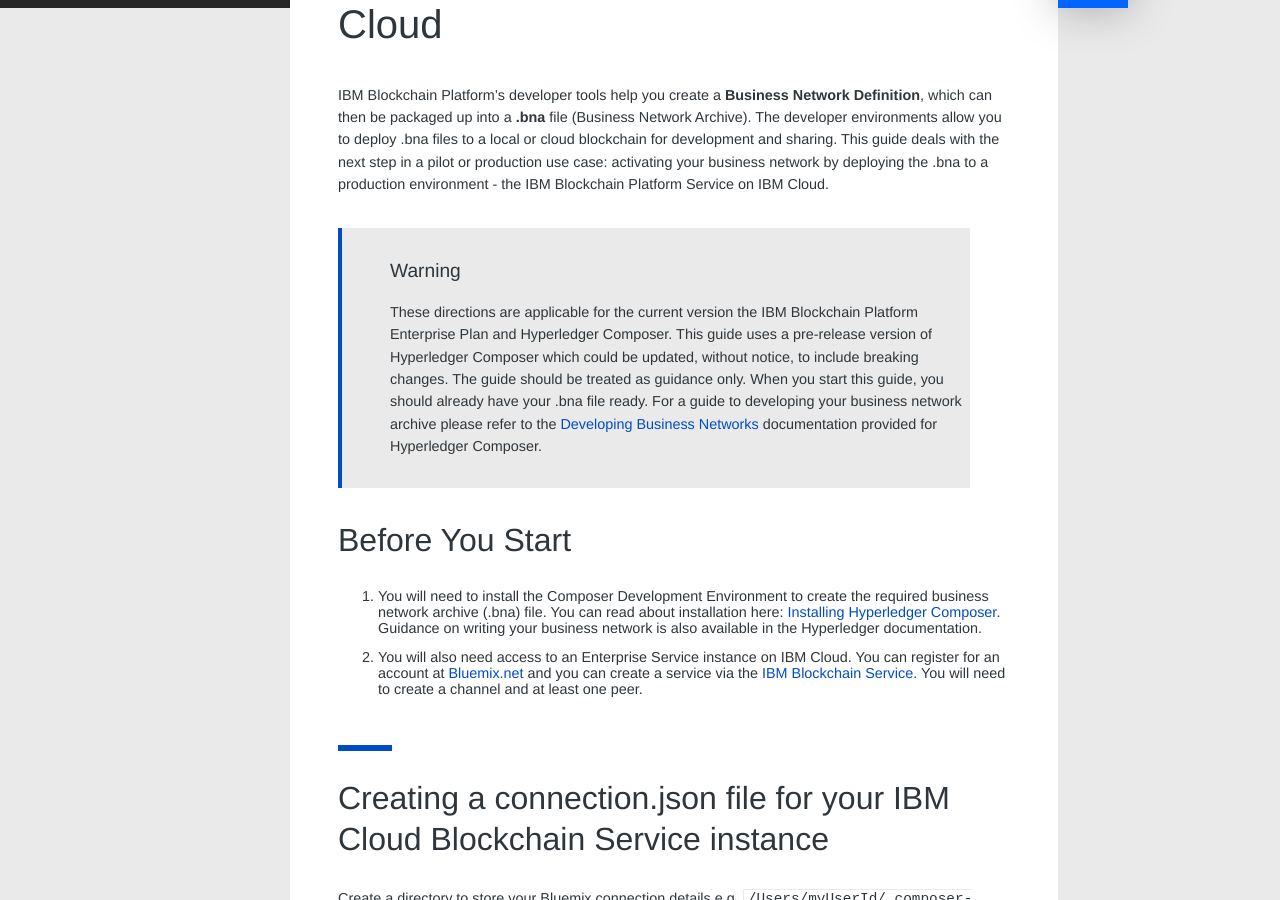
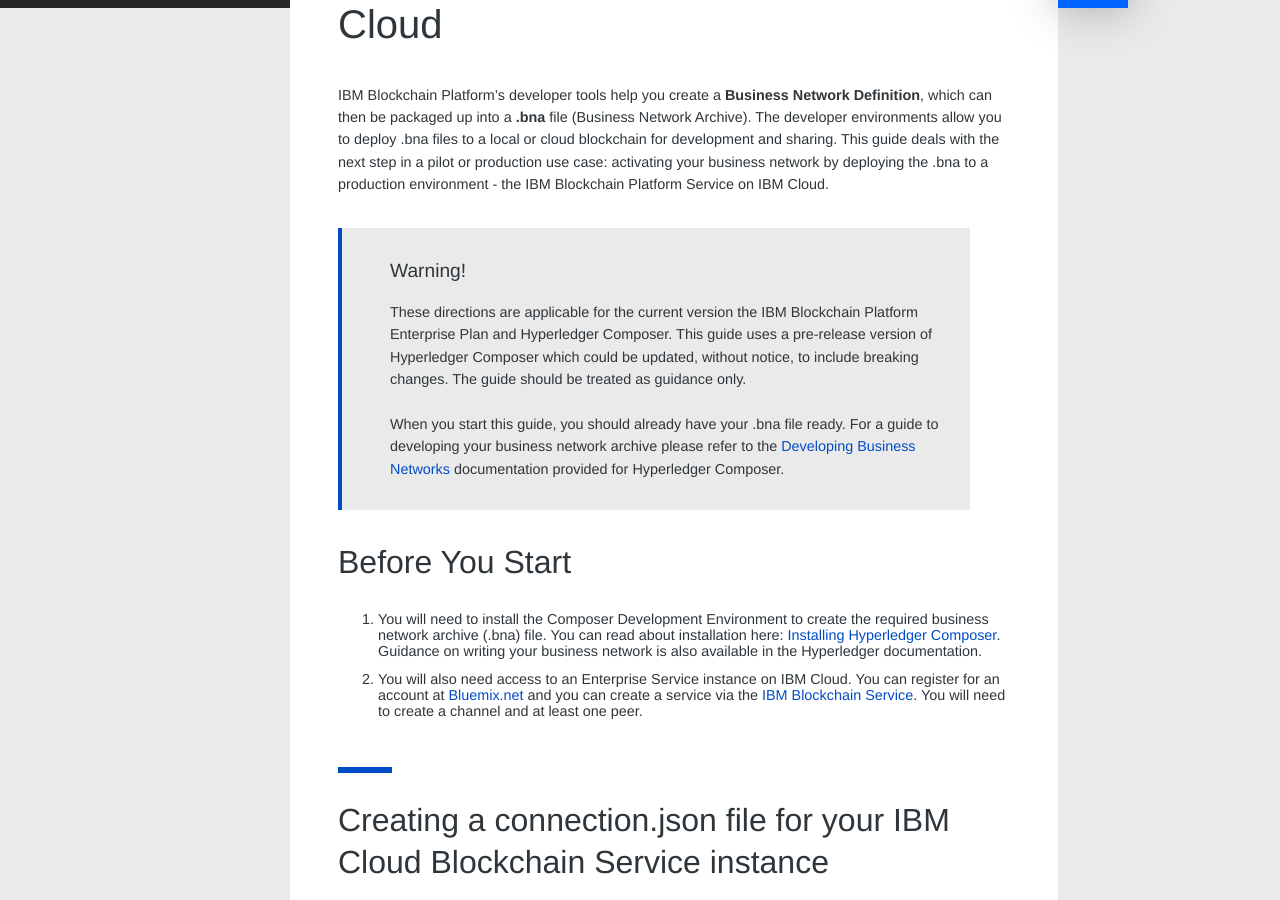
Before and after one commit to IBM-Blockchain-Archive/ibm-blockchain.github.io, a Jekyll site: the page built from _pages/08_HSBN Deployment.md, in a window 1280 px wide and 900 px high, scrolled down 528 px. Built offline with Jekyll 4.4.1, drawn with Linux system fonts in a browser that asks for light colours; some web fonts are replaced.

```diff
--- a/_pages/08_HSBN Deployment.md
+++ b/_pages/08_HSBN Deployment.md
@@ -11,8 +11,8 @@ order: 1
 IBM Blockchain Platform's developer tools help you create a **Business Network Definition**, which can then be packaged up into a **.bna** file (Business Network Archive).  The developer environments allow you to deploy .bna files to a local or cloud blockchain for development and sharing.
 This guide deals with the next step in a pilot or production use case: activating your business network by deploying the .bna to a production environment - the IBM Blockchain Platform Service on IBM Cloud.
 
-> ### Warning
-> These directions are applicable for the current version the IBM Blockchain Platform Enterprise Plan and Hyperledger Composer. This guide uses a pre-release version of Hyperledger Composer which could be updated, without notice, to include breaking changes. The guide should be treated as guidance only.
+> ### Warning!
+> These directions are applicable for the current version the IBM Blockchain Platform Enterprise Plan and Hyperledger Composer. This guide uses a pre-release version of Hyperledger Composer which could be updated, without notice, to include breaking changes. The guide should be treated as guidance only.<br><br>
 > When you start this guide, you should already have your .bna file ready. For a guide to  developing your business network archive please refer to the [Developing Business Networks](https://hyperledger.github.io/composer/business-network/business-network-index.html) documentation provided for Hyperledger Composer.
 
 ## Before You Start
--- a/index.html
+++ b/index.html
@@ -78,7 +78,6 @@ title: Overview
 <div class="page-next interact">
   <h2>3. Interact with your Blockchain</h2>
   <p>Installed IBM Blockchain? Learn how to develop Business Networks and expose them as a REST API.</p>
-  <!-- <p><b>30 minutes</b></p> -->
   <a href="/interacting" class="button">Learn more</a>
 </div>
 
```
